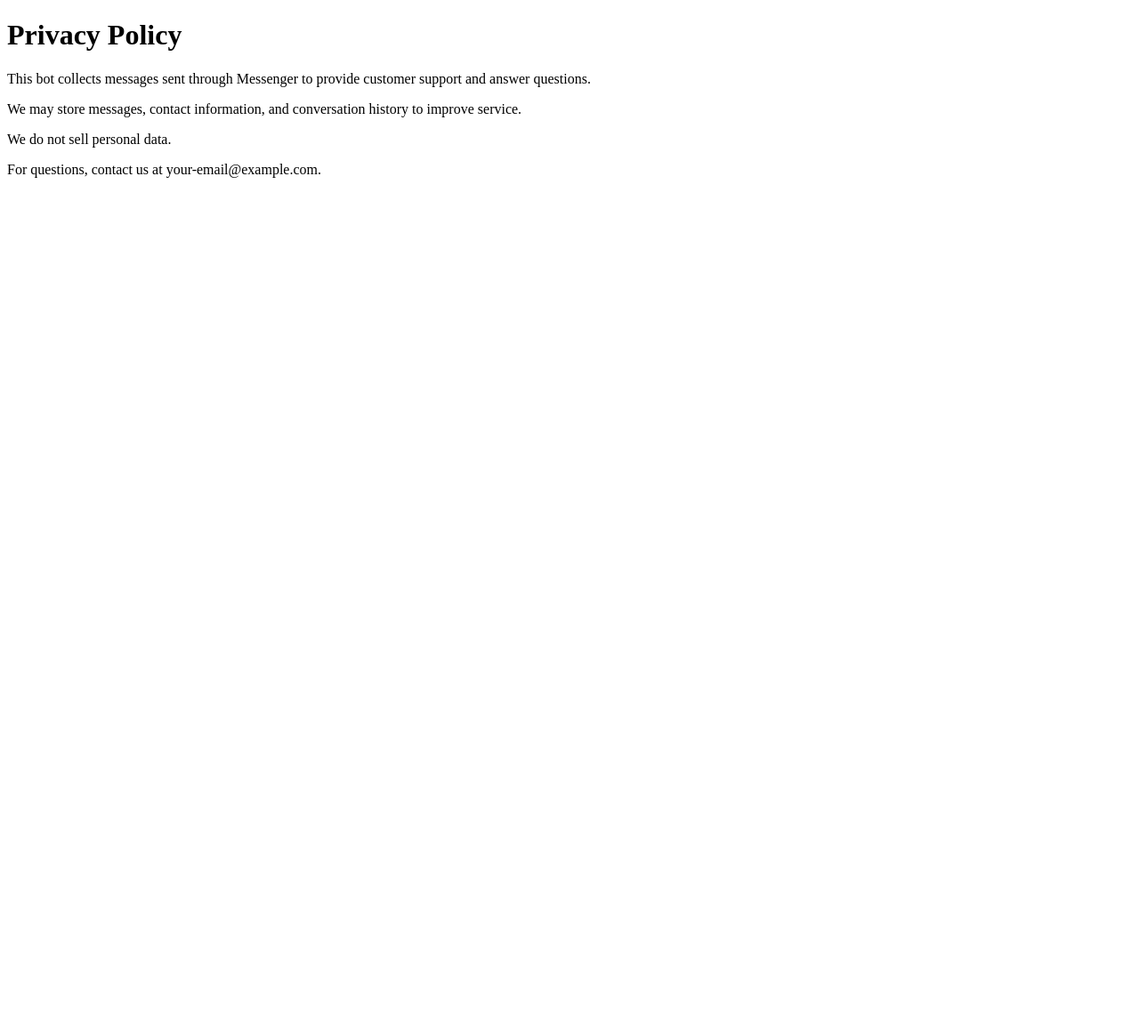
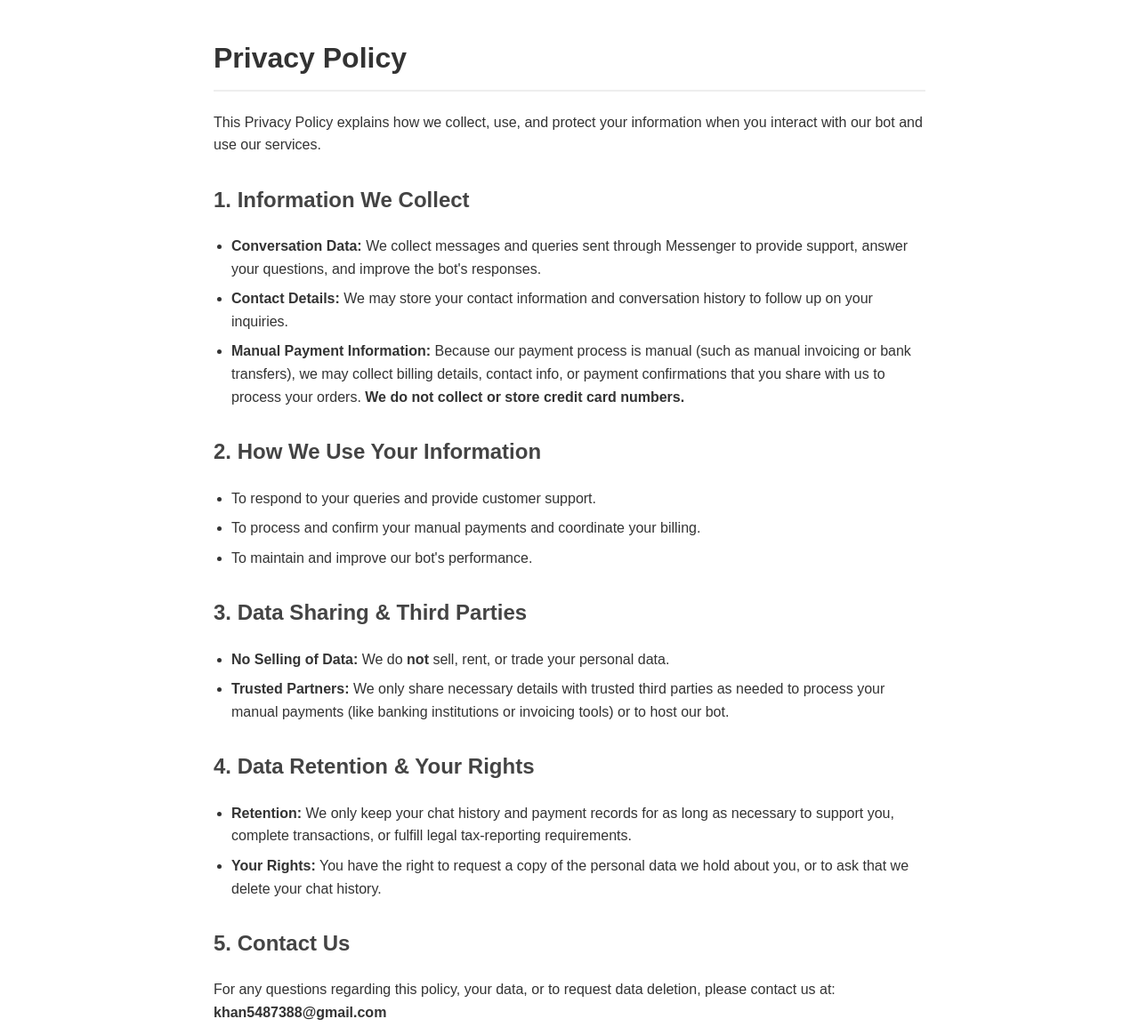
Before and after one commit to jamal-670/ipty-privacy-policy, a plain HTML site: page inde.html in a window 1280 px wide. Shown: the whole page at 89% size. Before the commit the page ends 800 px from the top, so only its background shows below. Drawn offline with Linux system fonts and the light colour scheme.

Commit message:
Update inde.html

```diff
--- a/inde.html
+++ b/inde.html
@@ -1,14 +1,50 @@
 <!DOCTYPE html>
-<html>
+<html lang="en">
 <head>
-  <meta charset="UTF-8" />
-  <title>Privacy Policy</title>
+    <meta charset="UTF-8">
+    <meta name="viewport" content="width=device-width, initial-scale=1.0">
+    <title>Privacy Policy</title>
+    <style>
+        body { font-family: Arial, sans-serif; line-height: 1.6; max-width: 800px; margin: 40px auto; padding: 0 20px; color: #333; }
+        h1 { border-bottom: 2px solid #eee; padding-bottom: 10px; }
+        h2 { margin-top: 30px; color: #444; }
+        ul { padding-left: 20px; }
+        li { margin-bottom: 8px; }
+    </style>
 </head>
 <body>
-  <h1>Privacy Policy</h1>
-  <p>This bot collects messages sent through Messenger to provide customer support and answer questions.</p>
-  <p>We may store messages, contact information, and conversation history to improve service.</p>
-  <p>We do not sell personal data.</p>
-  <p>For questions, contact us at your-email@example.com.</p>
+
+    <h1>Privacy Policy</h1>
+    <p>This Privacy Policy explains how we collect, use, and protect your information when you interact with our bot and use our services.</p>
+
+    <h2>1. Information We Collect</h2>
+    <ul>
+        <li><strong>Conversation Data:</strong> We collect messages and queries sent through Messenger to provide support, answer your questions, and improve the bot's responses.</li>
+        <li><strong>Contact Details:</strong> We may store your contact information and conversation history to follow up on your inquiries.</li>
+        <li><strong>Manual Payment Information:</strong> Because our payment process is manual (such as manual invoicing or bank transfers), we may collect billing details, contact info, or payment confirmations that you share with us to process your orders. <strong>We do not collect or store credit card numbers.</strong></li>
+    </ul>
+
+    <h2>2. How We Use Your Information</h2>
+    <ul>
+        <li>To respond to your queries and provide customer support.</li>
+        <li>To process and confirm your manual payments and coordinate your billing.</li>
+        <li>To maintain and improve our bot's performance.</li>
+    </ul>
+
+    <h2>3. Data Sharing & Third Parties</h2>
+    <ul>
+        <li><strong>No Selling of Data:</strong> We do <strong>not</strong> sell, rent, or trade your personal data.</li>
+        <li><strong>Trusted Partners:</strong> We only share necessary details with trusted third parties as needed to process your manual payments (like banking institutions or invoicing tools) or to host our bot.</li>
+    </ul>
+
+    <h2>4. Data Retention & Your Rights</h2>
+    <ul>
+        <li><strong>Retention:</strong> We only keep your chat history and payment records for as long as necessary to support you, complete transactions, or fulfill legal tax-reporting requirements.</li>
+        <li><strong>Your Rights:</strong> You have the right to request a copy of the personal data we hold about you, or to ask that we delete your chat history.</li>
+    </ul>
+
+    <h2>5. Contact Us</h2>
+    <p>For any questions regarding this policy, your data, or to request data deletion, please contact us at: <strong>khan5487388@gmail.com</strong></p>
+
 </body>
 </html>
```
